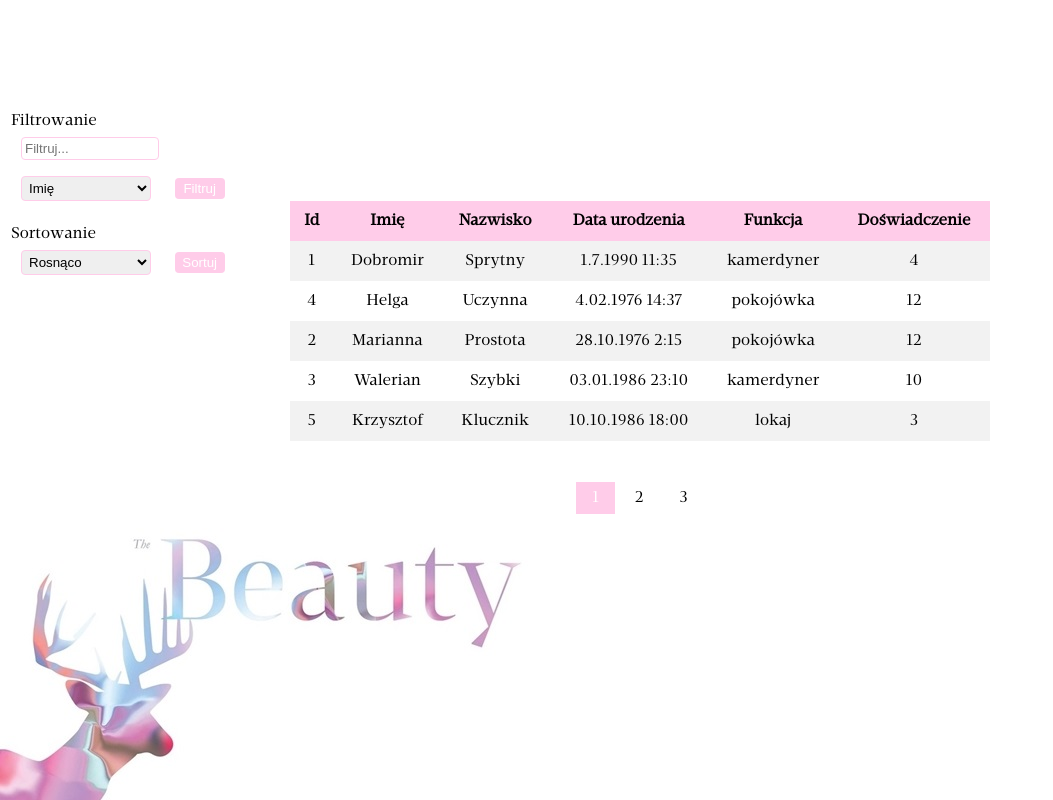
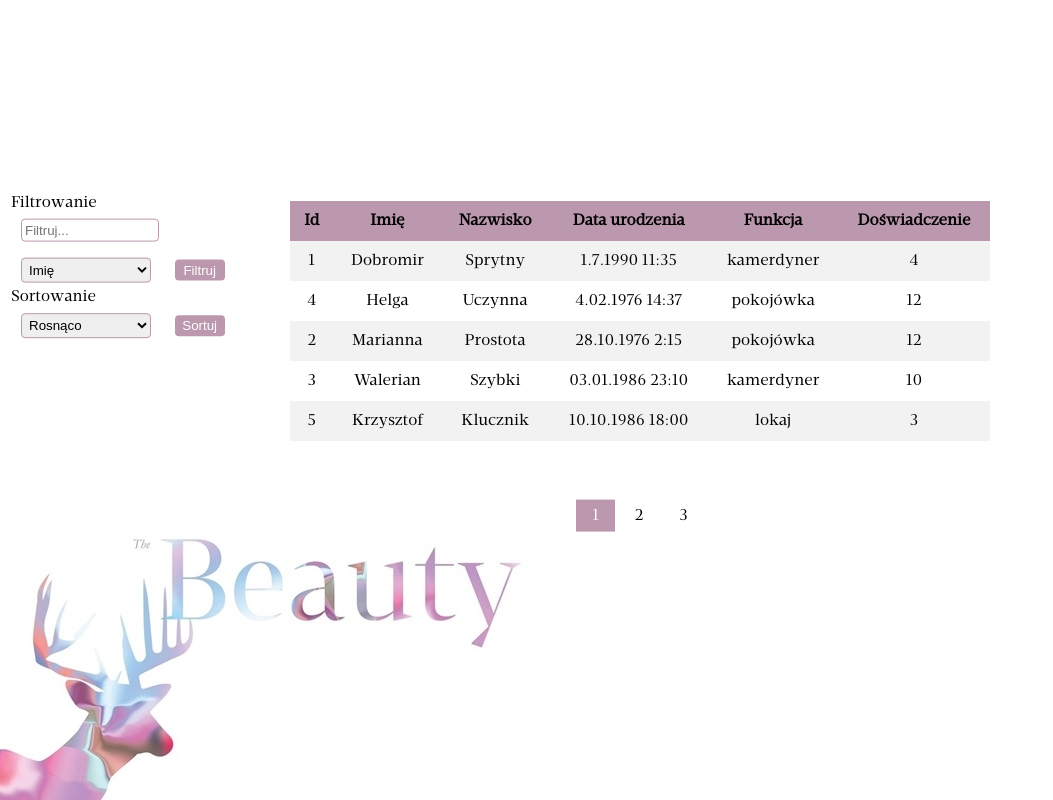
Before and after one commit to mebemary/theBeautyChilid, a website built with webpack: page The Beauty 2017/index.html in a window 1280 px wide. Shown: the whole page, without its empty margins (0-1053 px from the left). Built offline with nearby package versions, Linux system fonts and the light colour scheme.

Commit message:
Colouring change
Change of colouring of all elements

```diff
--- a/The Beauty 2017/index.html
+++ b/The Beauty 2017/index.html
@@ -79,7 +79,7 @@
                                         item.style.color = 'black';
                                 })
                                 //apply the style to the acctive link
-                                this.style.backgroundColor = '#ffcce9';
+                                this.style.backgroundColor = '#BB98AD';
                                 this.style.color = 'white';
                         });
                 })
--- a/The Beauty 2017/styles/styles.css
+++ b/The Beauty 2017/styles/styles.css
@@ -25,7 +25,7 @@ body {
 }
 
 #dataTable tr:hover {
-        background-color: #ffcce9;
+        background-color: #BB98AD;
         }
 
 tr:nth-child(even) {
@@ -40,20 +40,20 @@ tr:nth-child(odd) {
         font-weight: bold;
         text-align: center;
         padding: 12px 12px;
-        background-color: #ffcce9;
+        background-color: #BB98AD;
 }
 
 input[type=text], select {
         width: 130px;
         padding: 3px 3px;
         margin: 8px 10px;
-        border: 1px solid #ffcce9;
+        border: 1px solid #BB98AD;
         border-radius: 4px;
 }
 
 input[type=button] {
         width: 50px;
-        background-color: #ffcce9;
+        background-color: #BB98AD;
         color: white;
         padding: 3px 3px;
         border: none;
@@ -63,11 +63,11 @@ input[type=button] {
 }
 
 form {
-        position:initial;
+        position: relative;
         margin-bottom: 18px;
         clear : none;
         padding: 3px 3px;
-        transform: translate(0, 100%);
+        transform: translate(0, 180%);
 }
 
 #textField2 {
@@ -81,6 +81,6 @@ a {
 }
 
 a.active {
-        background-color: #ffcce9;
+        background-color: #BB98AD;
         color: white;
 }
```
